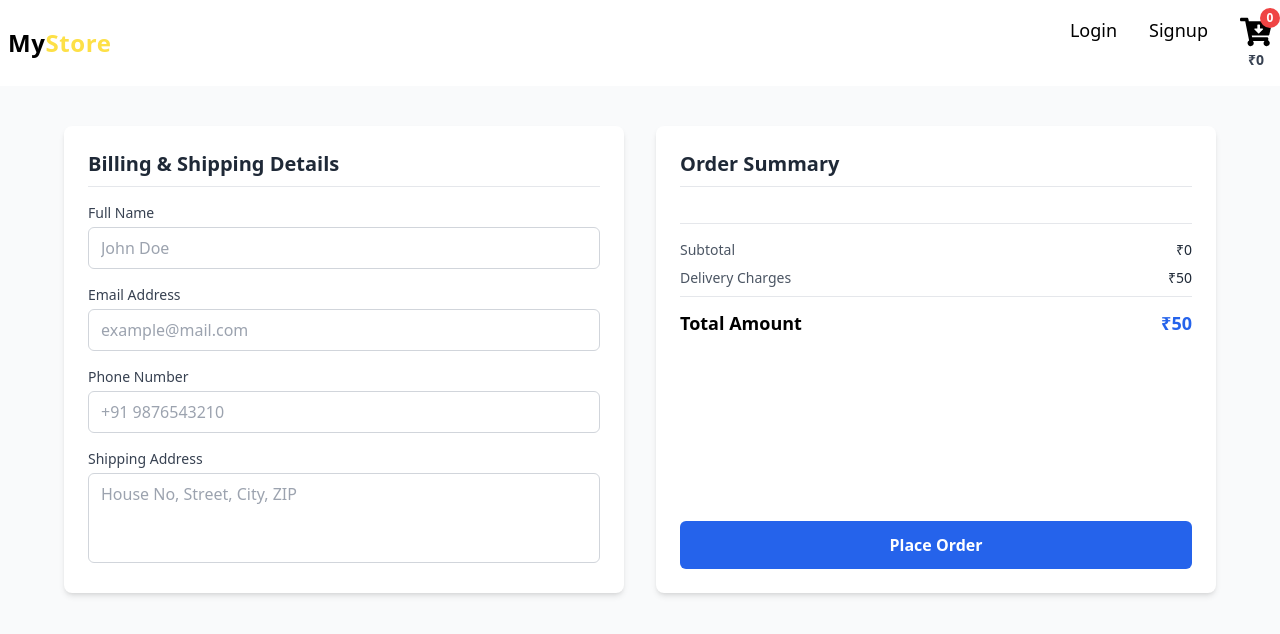
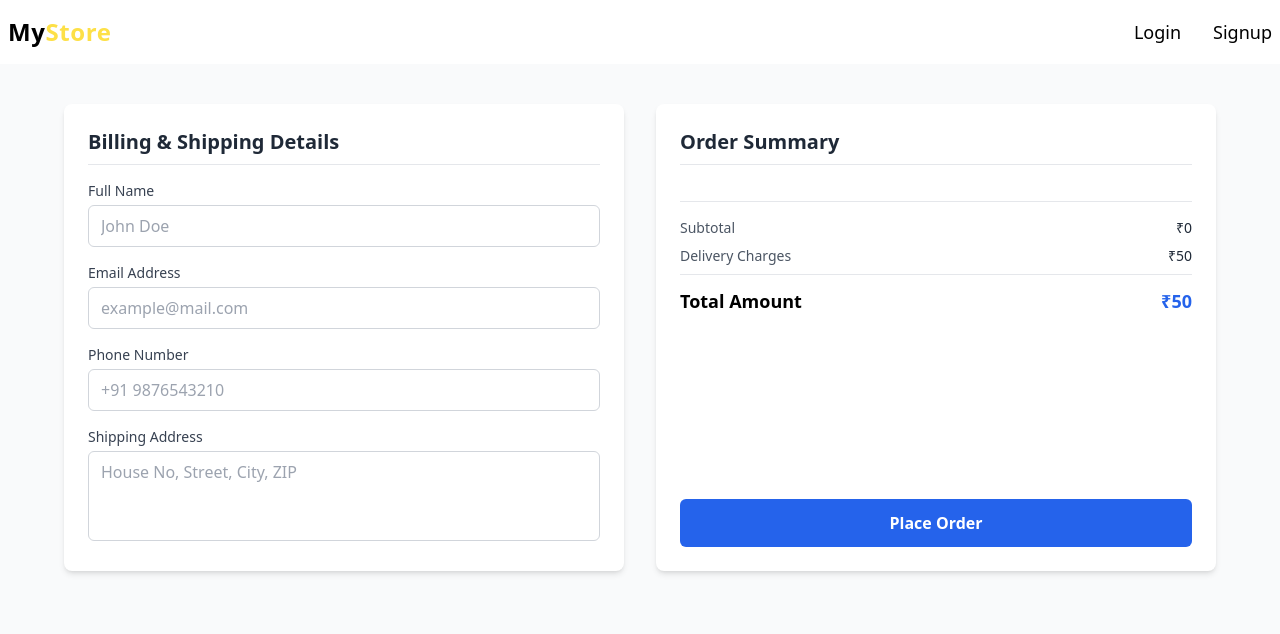
Before and after one commit to Ashish-Parashar/My-Ecommerce-Website, a React (Vite) app: page /checkout in a window 1280 px wide. Shown: the top 634 px of the page. Built offline with nearby package versions, Linux system fonts and the light colour scheme.

Commit message:
Update header.jsx

```diff
--- a/src/Header/header.jsx
+++ b/src/Header/header.jsx
@@ -99,7 +99,9 @@ function Header({ setrole }) {
                 </Link>
               </div>
             }  */}
-            <Link
+
+            {user ?
+             <Link
               onClick={() => {
                 setshowcart(true)
               }}
@@ -120,7 +122,10 @@ function Header({ setrole }) {
               <p className="text-xs sm:text-sm font-semibold text-gray-700 mt-0.5">
                 ₹{total}
               </p>
-            </Link>
+            </Link> : ''
+
+            }
+
           </div>
           <div className='block md:hidden absolute top-0 transition-all duration-1000 ease-in-out  w-[100%] h-[300px] bg-black'
             style={{ left: showMenu ? '0' : '-100%' }}
@@ -241,7 +246,7 @@ function Header({ setrole }) {
                   <div className="flex items-center gap-3">
                     <Link to={`/product/${item._id}`} >
                     <img
-                      src={`http://localhost:5000${item.image}`}
+                      src={`https://backend-jvcj.onrender.com${item.image}`}
                       alt={item.title}
                       className="w-14 h-14 object-cover rounded-md border"
                     />
```
